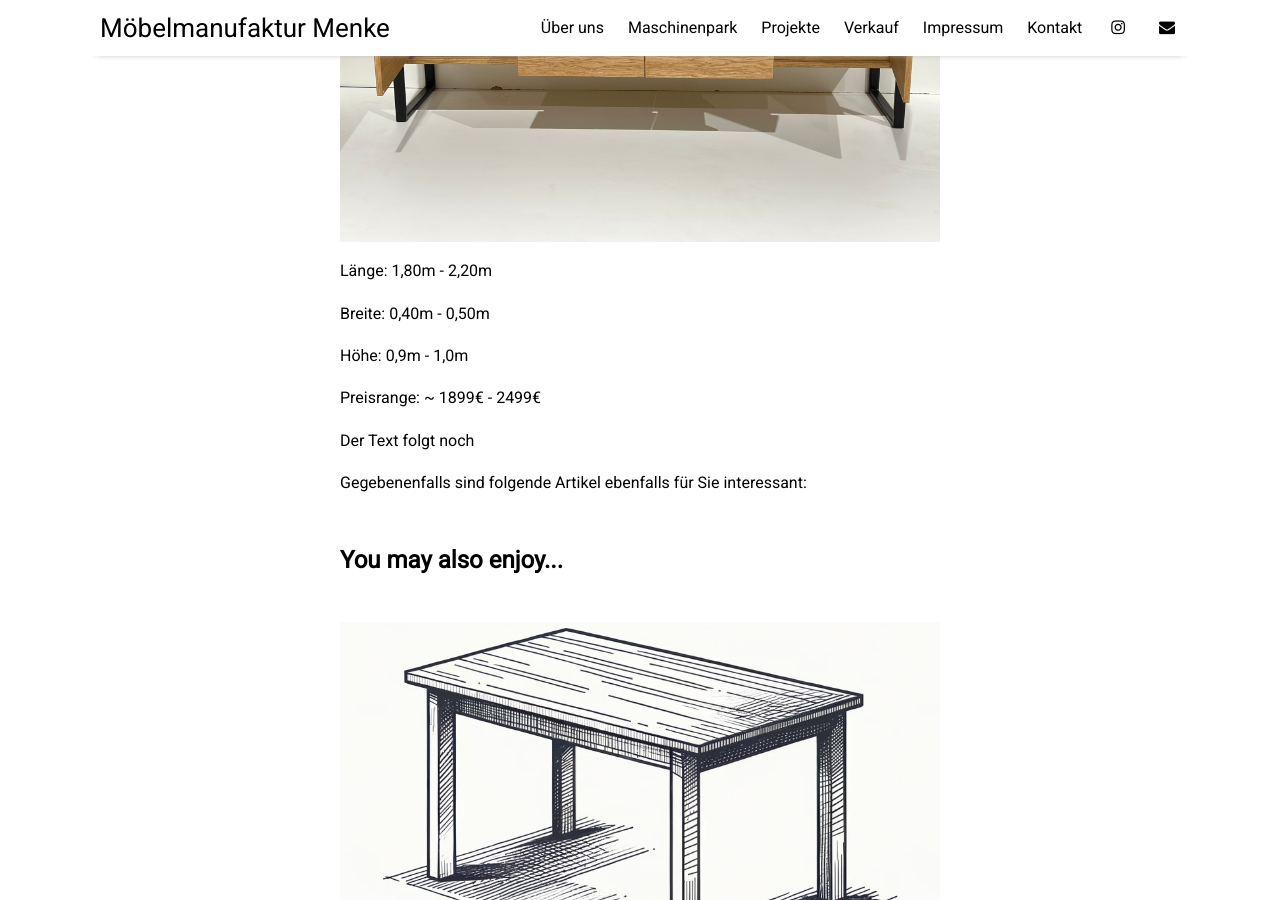
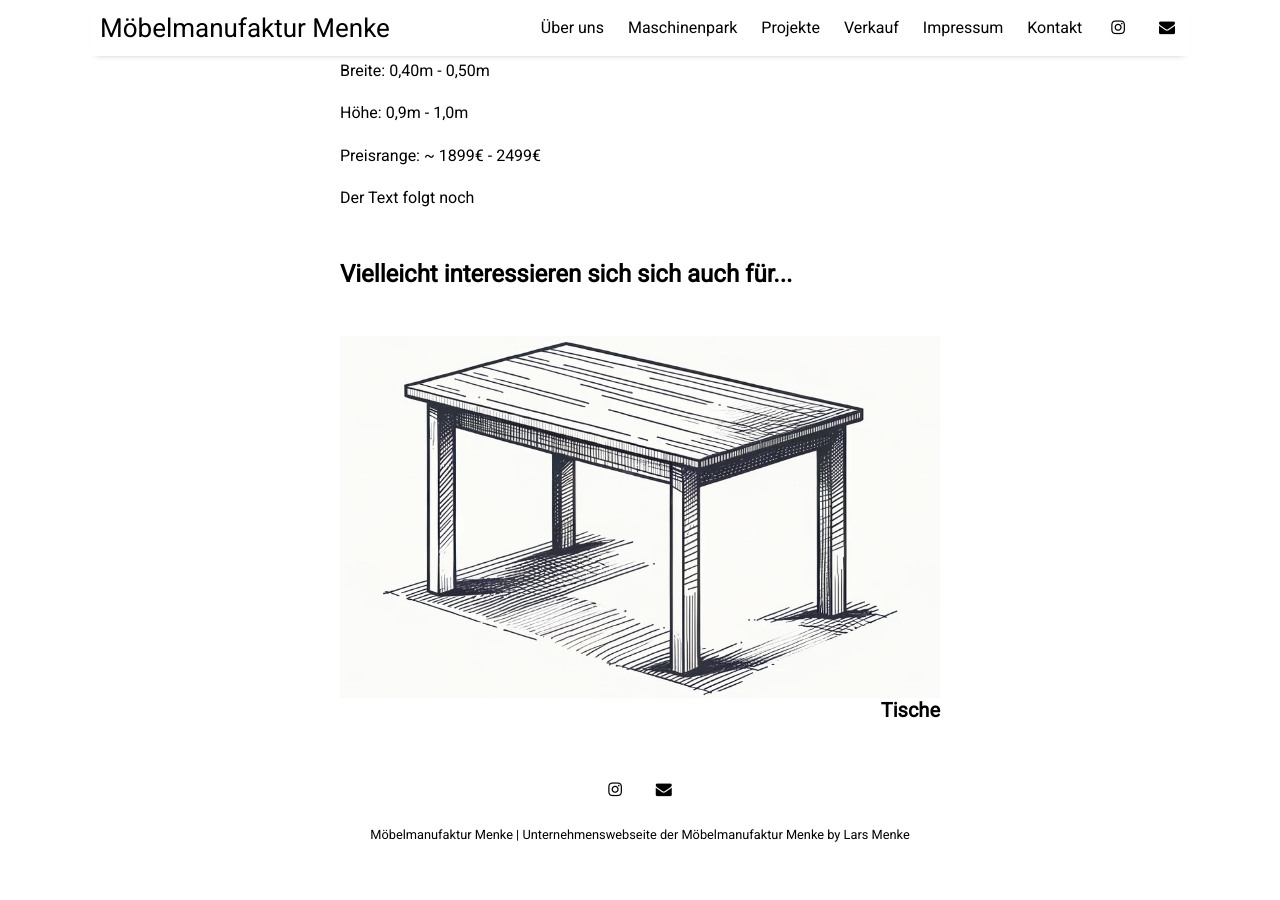
Before and after one commit to MoebelmanufakturMenke/Homepage, a Jekyll site: the page built from _posts/2023-11-25-sideboard.md, in a window 1280 px wide and 900 px high, scrolled down 1535 px. Built offline with Jekyll 4.4.1, drawn with Linux system fonts in a browser that asks for light colours; nearby versions of some CDN libraries; after the commit the page ends 2408 px from its top, so only the background shows below that.

Commit message:
angepasste bilder

```diff
--- a/_data/settings.yml
+++ b/_data/settings.yml
@@ -31,6 +31,6 @@ pagination:
 
 sharing_button_prompt: 'Feel free to share!'
 
-related_posts: 'You may also enjoy...'
+related_posts: 'Vielleicht interessieren sich sich auch für...'
 
 post_date_prefix: 'Written on'
--- a/_posts/2023-11-25-sideboard.md
+++ b/_posts/2023-11-25-sideboard.md
@@ -30,8 +30,3 @@ Preisrange: ~ 1899€ - 2499€
 
 
 Der Text folgt noch
-
-
-
-
-Gegebenenfalls sind folgende Artikel ebenfalls für Sie interessant:
```
Also changed, not shown: _posts/2023-11-25-besonderes.md (+0 -7 lines), _posts/2023-11-25-tisch.md (+0 -4 lines), assets/img/fragezeichen_skizze.jpg, assets/img/old/fragezeichen_skizze.jpg (added), assets/img/old/sideboard_skizze.jpg (added), assets/img/sideboard_skizze.jpg.
